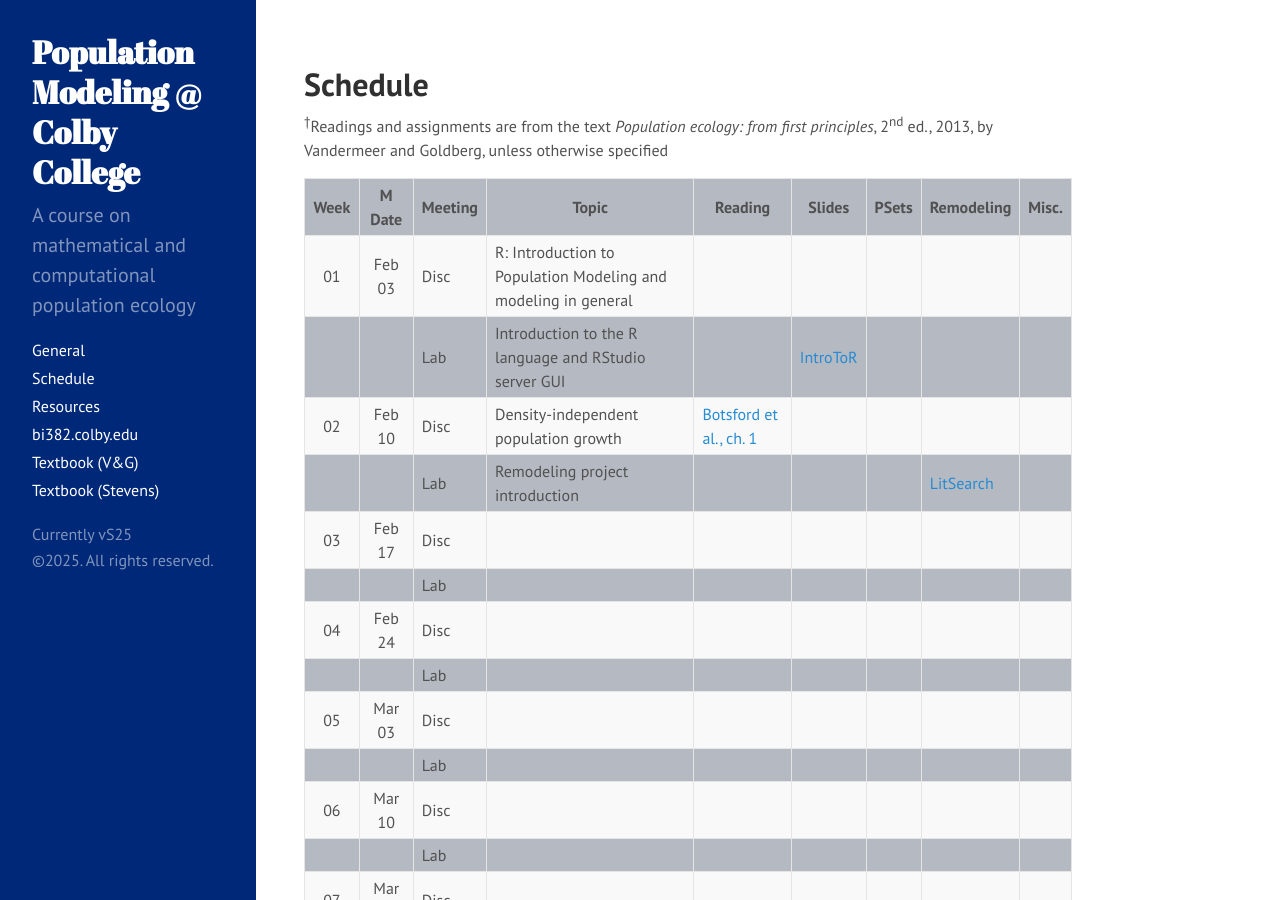
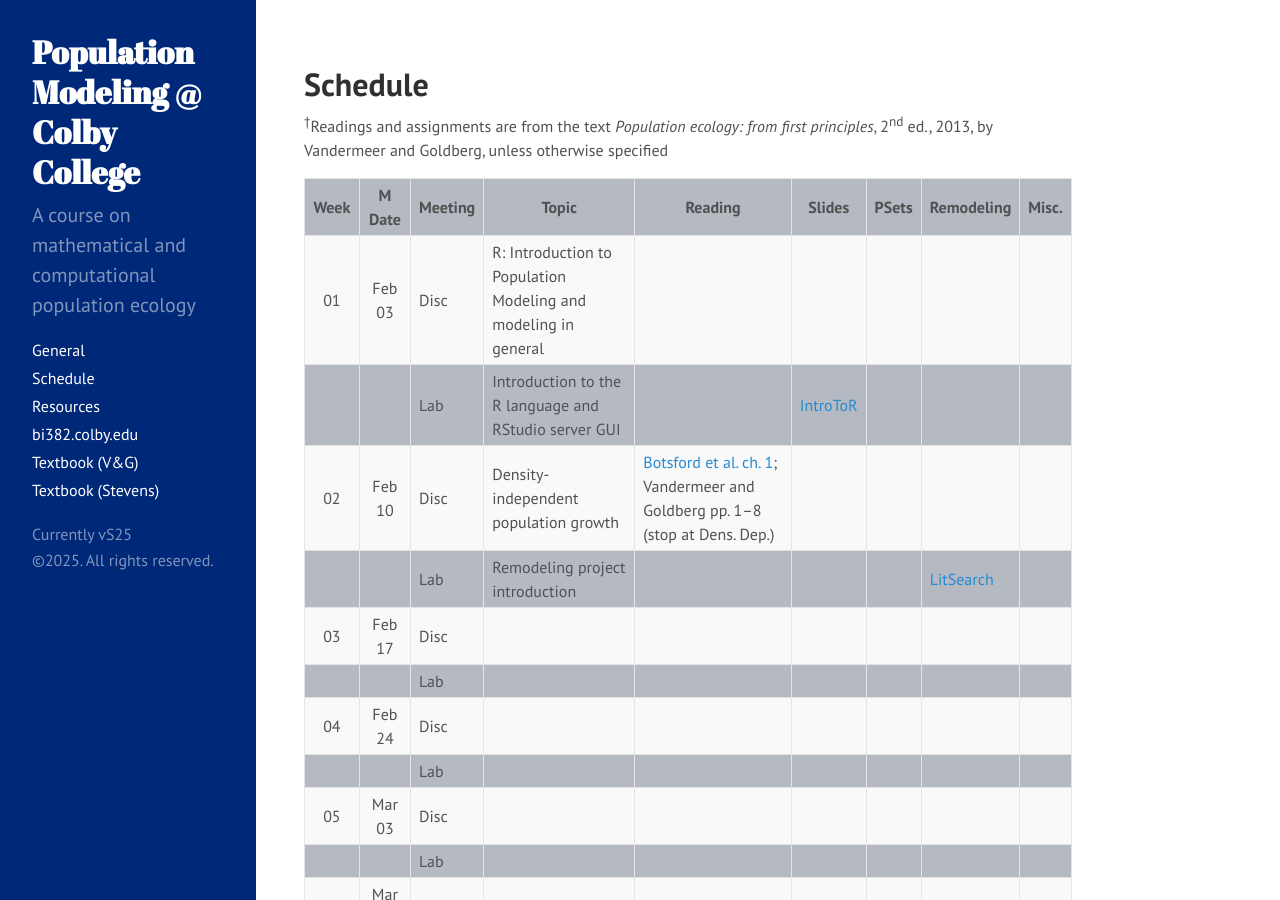
Before and after one commit to ColbyEcology/colbyecology.github.io, a Jekyll site: the page built from Schedule.md, in a window 1280 px wide and 900 px high. Built offline with Jekyll 4.4.1, drawn with Linux system fonts in a browser that asks for light colours.

Commit message:
add v&g reading for wk 2

```diff
--- a/Schedule.md
+++ b/Schedule.md
@@ -31,7 +31,7 @@
 |:----:|:------:|---------|-------------------------------------------------------------------------|-------------------------------------------------------------------------------------------------------------------------------------------------------------------------------------------------------------------------------------------------------|--------------------------------------------------------------------------------------------------------------------------------------------------------------------------------------------------------------|-------------------------------------------------------------------------------------------------------------------|--------------------------------------------------------------------------|----------------------------------------------------------------------------------------------------------------------------------------------------------------|
 | 01   | Feb 03 |  Disc   | R: Introduction to Population Modeling and modeling in general          |                                                                                                                                                                                                                                                       |                                                                                                                                                                                                              |                                                                                                                   |                                                                          |                                                                                                                                                                |
 |      |        |  Lab    | Introduction to the R language and RStudio server GUI                   |                                                                                                                                                                                                                                                       | [IntroToR](../Presentations/Labs/Lab01_IntroToR.html)                                                                                                                                                        |                                                                                                                   |                                                                          |                                                                                                                                                                |
-| 02   | Feb 10 |  Disc   | Density-independent population growth                                   | [Botsford et al., ch. 1](../Misc/Readings/Botsford_Ch1.pdf)                                                                                                                                                                                                      |                                                                                                                                                                                                              |                                                                                                                   |                                                                          |                                                                                                                                                                |
+| 02   | Feb 10 |  Disc   | Density-independent population growth                                   | [Botsford et al. ch. 1](../Misc/Readings/Botsford_Ch1.pdf); Vandermeer and Goldberg pp. 1–8 (stop at Dens. Dep.)                                                                                                                                      |                                                                                                                                                                                                              |                                                                                                                   |                                                                          |                                                                                                                                                                |
 |      |        |  Lab    | Remodeling project introduction                                         |                                                                                                                                                                                                                                                       |                                                                                                                                                                                                              |                                                                                                                   | [LitSearch](../Assignments/RemodelingProject/RemodPt1_LitSearch.html)    |                                                                                                                                                                |
 | 03   | Feb 17 |  Disc   |                                                                         |                                                                                                                                                                                                                                                       |                                                                                                                                                                                                              |                                                                                                                   |                                                                          |                                                                                                                                                                |
 |      |        |  Lab    |                                                                         |                                                                                                                                                                                                                                                       |                                                                                                                                                                                                              |                                                                                                                   |                                                                          |                                                                                                                                                                |
```
